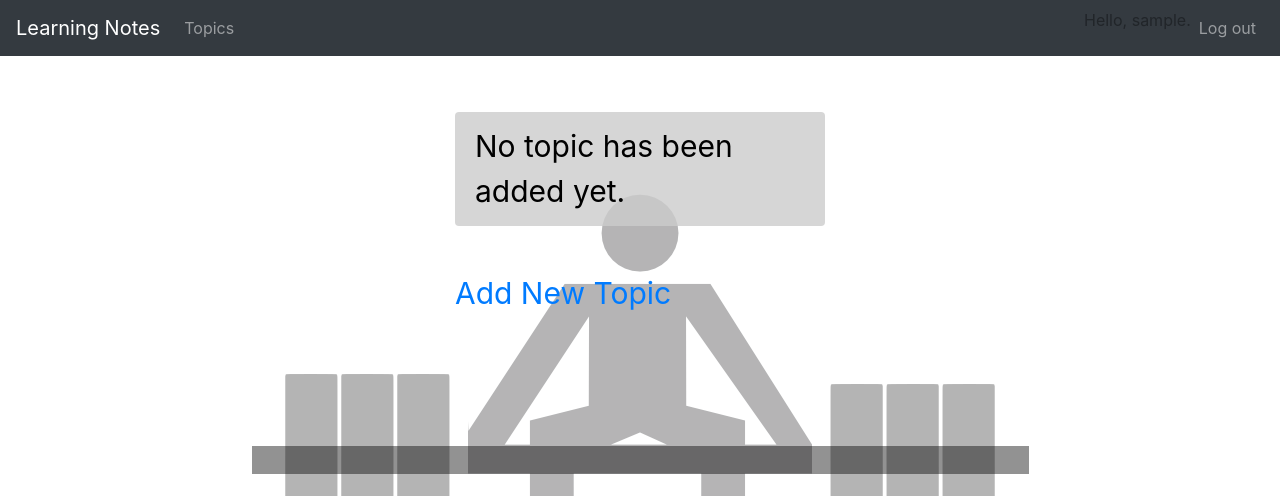
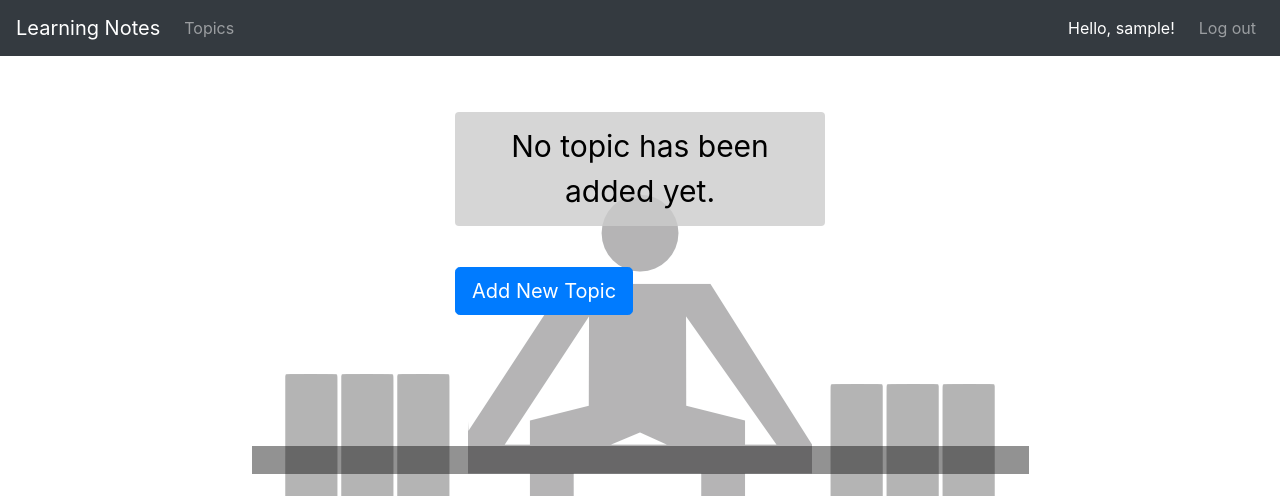
Before and after one commit to FanchenBao/WEBAPP_LiftNCode, a Django app: page /topics/ in a window 1280 px wide. Shown: the top 496 px of the page. Run offline with Django 3.2, Linux system fonts and the light colour scheme; the visitor is signed in with stand-in values (Sample User, id 1); data that the repository does not hold is empty; some libraries are stand-ins or nearby versions.

Commit message:
fixed add new topic button

```diff
--- a/learning_notes/static/learning_notes/css/mystyle.css
+++ b/learning_notes/static/learning_notes/css/mystyle.css
@@ -1,4 +1,10 @@
 /*My custom CSS*/
+#greetUser{
+    height: 1rem;
+    color: white;
+    padding-right: 1rem;
+}
+
 .jumbotron{
     background-color: rgba(204, 204, 204, 0.8);
 }
@@ -9,6 +15,7 @@
 
 .container.topics{
     padding-top: 3.5rem;
+    padding-bottom: 3.5rem;
     width: 25rem;
     font-size: 30px;
 }
@@ -24,3 +31,8 @@ button.topicList:hover{
     background-color: rgba(51, 51, 51);
     color: rgba(204, 204, 204);
 }
+
+#addNewTopic{
+    padding-top: 2.5rem;
+
+}
--- a/learning_notes/templates/learning_notes/base.html
+++ b/learning_notes/templates/learning_notes/base.html
@@ -60,11 +60,9 @@
             <a class="nav-link" href="{% url 'learning_notes:topics' %}">Topics</a>
           </li>
         </ul>
-        <ul class="navbar-nav justify-content-end">
+        <ul class="navbar-nav navbar-right">
           {% if user.is_authenticated %}
-            <li class="nav-item active">
-              Hello, {{user.username}}.
-            </li>
+            <p id="greetUser" class="navbar-text">Hello, {{user.username}}!</p>
             <li class="nav-item">
               <a class="nav-link" href = "{% url 'users:logout' %}">Log out</a>
             </li>
--- a/learning_notes/templates/learning_notes/topics.html
+++ b/learning_notes/templates/learning_notes/topics.html
@@ -12,12 +12,13 @@
         {{ topic.text }}<span class="badge badge-primary badge-pill">{{ topic.count }}</span>
       </button>
     {% empty %}
-      <button type="button" class="list-group-item list-group-item-action d-flex justify-content-between align-items-center topicList">No topic has been added yet.</button>
+      <button type="button" class="list-group-item d-flex justify-content-between align-items-center topicList">No topic has been added yet.</button>
     {% endfor %}
   </div>
-  <br>
   {% if user.is_authenticated %}
-      <a href = "{% url 'learning_notes:new_topic' %}" class = "button add" >Add New Topic</a>
+    <div id="addNewTopic">
+      <a href = "{% url 'learning_notes:new_topic' %}" class="btn btn-primary btn-lg" role="button" >Add New Topic</a>
+    </div>
   {% endif %}
 </div>
 {% endblock content %}
```
